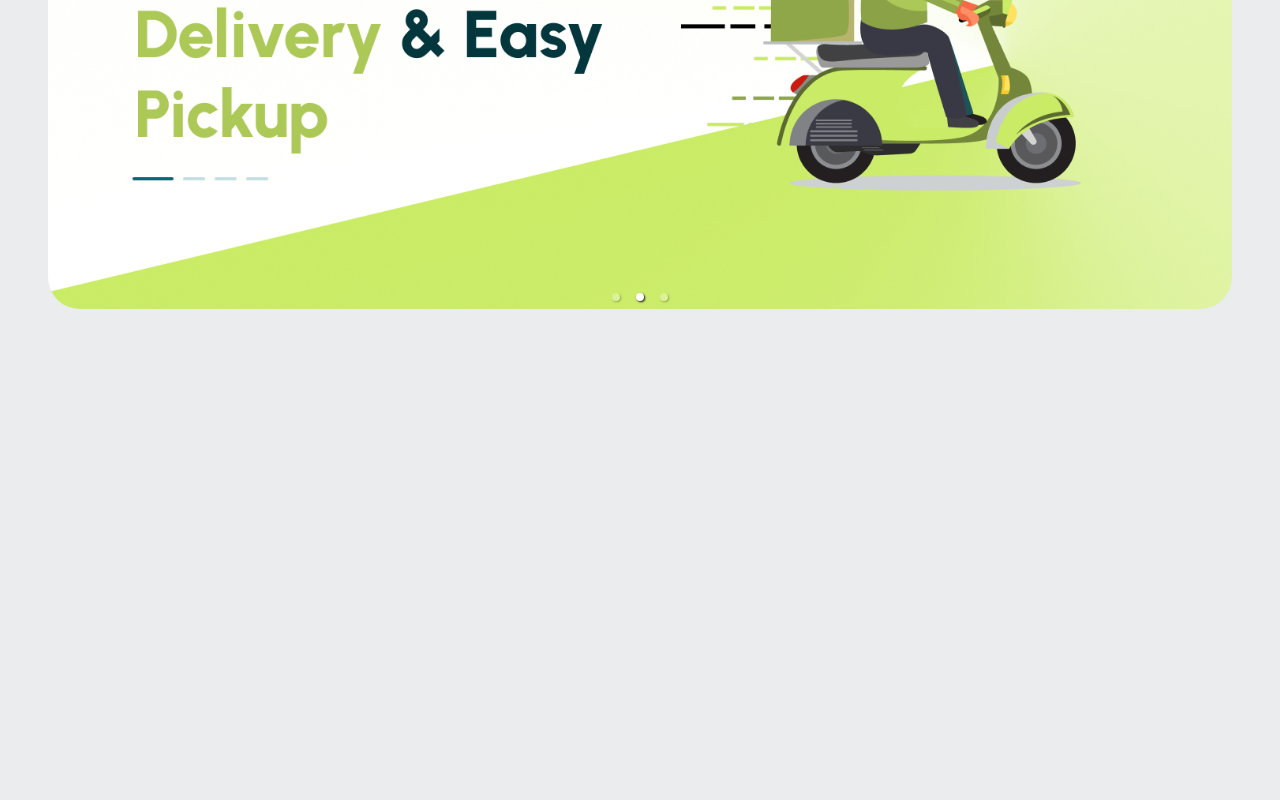
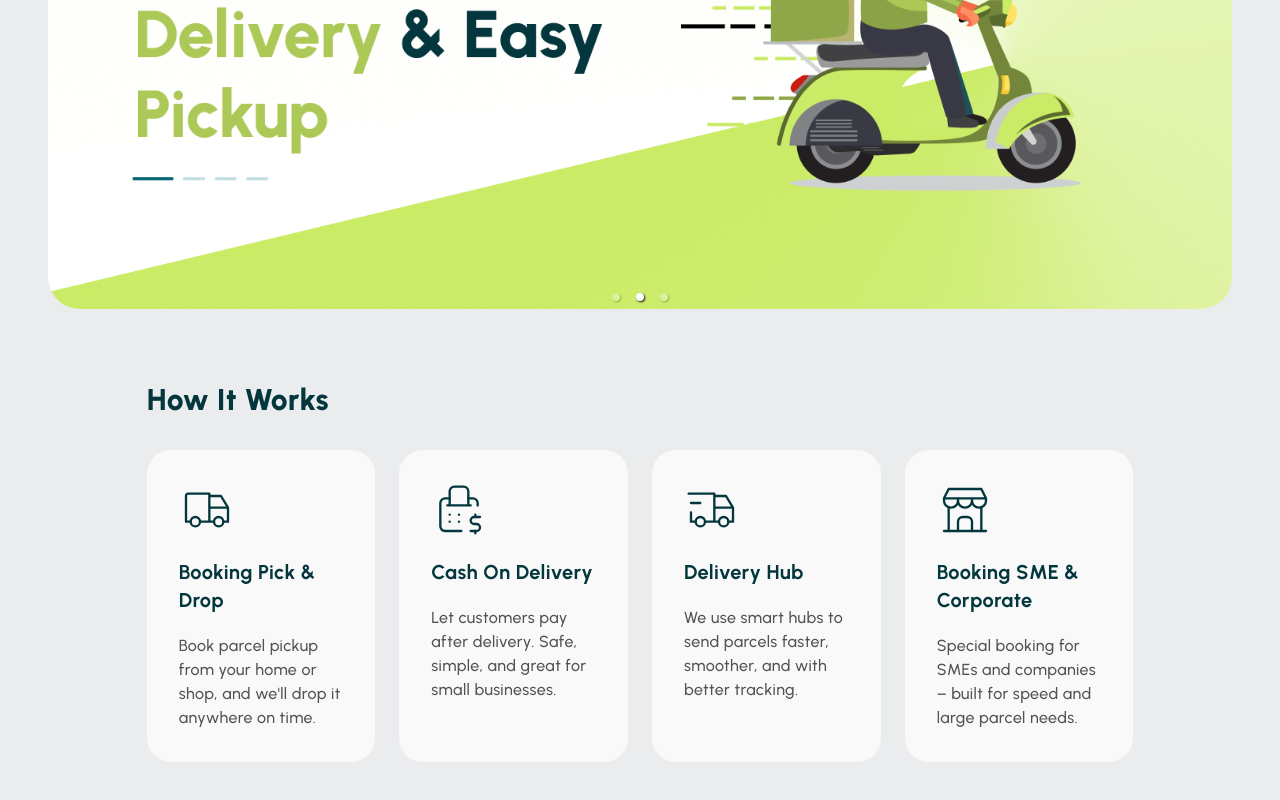
Before and after one commit to ninjaquasar/zapshift-client, a React (Vite) app: page / in a window 1280 px wide. Shown: the part 404-1204 px from the top of the page. Before the commit the page ends 818 px from the top, so only its background shows below. Built offline with nearby package versions, Linux system fonts and the light colour scheme.

Commit message:
feat(home): build how-it-works section

```diff
--- /dev/null
+++ b/src/components/home/HowItWorks.jsx
@@ -0,0 +1,46 @@
+import { TbBuildingStore, TbCashRegister, TbTruck, TbTruckDelivery } from "react-icons/tb";
+import HowItWorksStepCard from "../shared/HowItWorksStepCard";
+
+const HowItWorks = () => {
+	const steps = [
+		{
+			Icon: TbTruck,
+			title: "Booking Pick & Drop",
+			description:
+				"Book parcel pickup from your home or shop, and we'll drop it anywhere on time.",
+		},
+		{
+			Icon: TbCashRegister,
+			title: "Cash On Delivery",
+			description:
+				"Let customers pay after delivery. Safe, simple, and great for small businesses.",
+		},
+		{
+			Icon: TbTruckDelivery,
+			title: "Delivery Hub",
+			description:
+				"We use smart hubs to send parcels faster, smoother, and with better tracking.",
+		},
+		{
+			Icon: TbBuildingStore,
+			title: "Booking SME & Corporate",
+			description:
+				"Special booking for SMEs and companies – built for speed and large parcel needs.",
+		},
+	];
+	return (
+		<section className="max-w-5/6 mx-auto space-y-8">
+			<h3 className="text-3xl font-extrabold text-secondary">How It Works</h3>
+			<div className="grid grid-cols-4 gap-6">
+				{steps.map((step) => (
+					<HowItWorksStepCard
+						key={step.title}
+						data={step}
+					/>
+				))}
+			</div>
+		</section>
+	);
+};
+
+export default HowItWorks;
--- /dev/null
+++ b/src/components/shared/HowItWorksStepCard.jsx
@@ -0,0 +1,16 @@
+const HowItWorksStepCard = ({ data: step }) => {
+	const { Icon, title, description } = step;
+	return (
+		<div className="p-8 bg-light rounded-3xl space-y-5">
+			<Icon
+				size={56}
+				strokeWidth={1}
+				className="stroke-secondary"
+			/>
+			<h5 className="text-xl font-bold text-secondary">{title}</h5>
+			<p className="font-medium text-neutral-600">{description}</p>
+		</div>
+	);
+};
+
+export default HowItWorksStepCard;
--- a/src/pages/Home.jsx
+++ b/src/pages/Home.jsx
@@ -1,9 +1,11 @@
 import Hero from "../components/home/Hero";
+import HowItWorks from "../components/home/HowItWorks";
 
 const Home = () => {
 	return (
-		<main className="py-16">
+		<main className="py-16 space-y-16">
 			<Hero />
+			<HowItWorks />
 		</main>
 	);
 };
```
